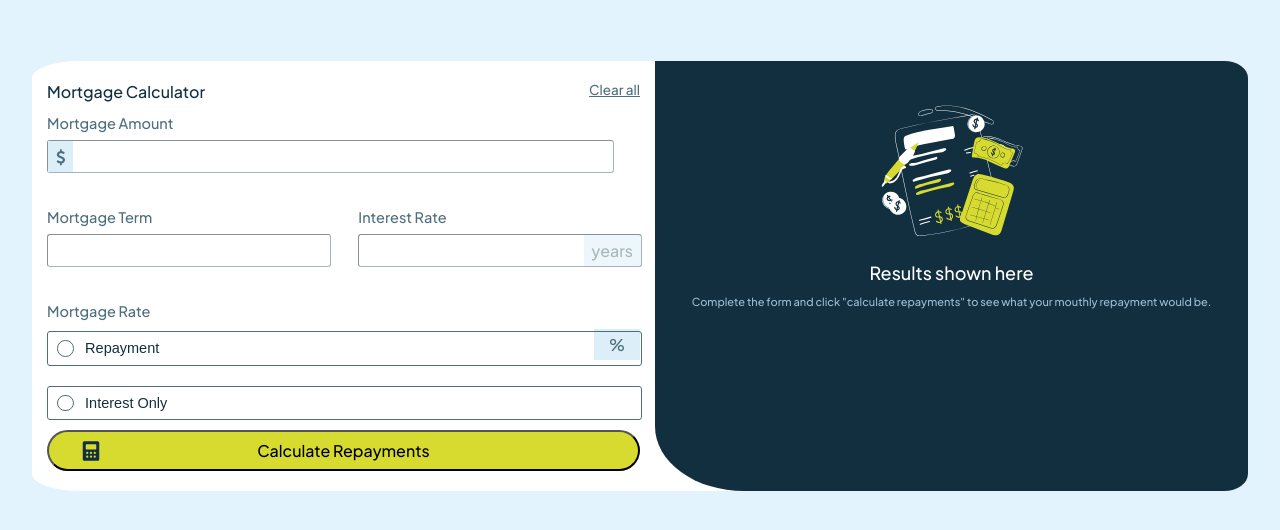
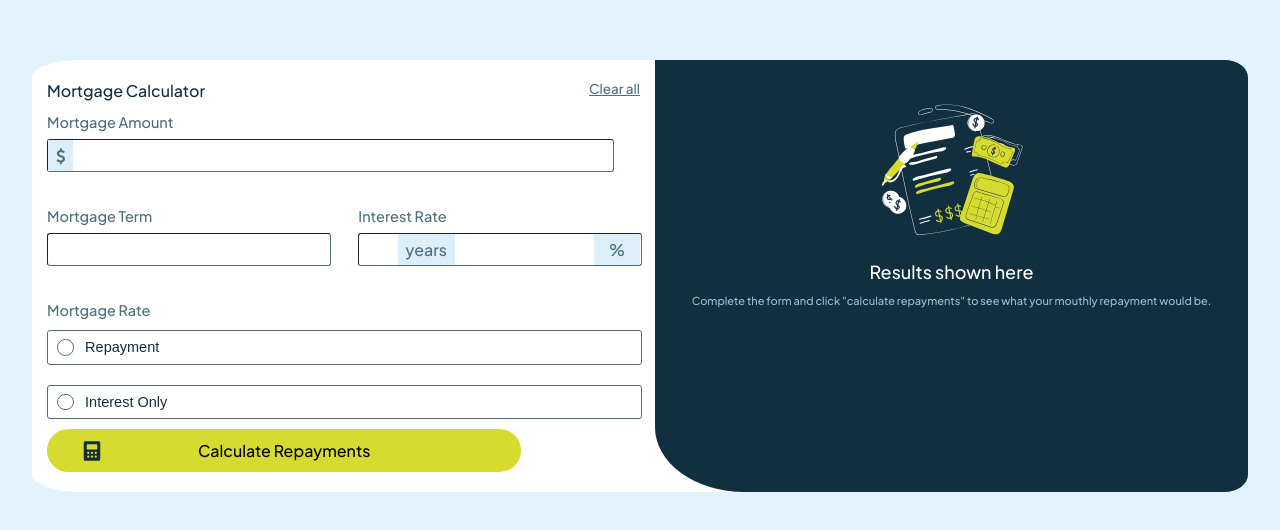
Before and after one commit to ceci-lo/Calculadora-Hipoteca, a plain HTML site: page index.html in a window 1280 px wide. Shown: the part 124-654 px from the top of the page. Drawn offline with Linux system fonts and the light colour scheme.

Commit message:
se acomodan iconos y se le saca borde a boton

```diff
--- a/Styles/style.css
+++ b/Styles/style.css
@@ -73,7 +73,6 @@ body{
         border-radius: 3px;
         border-color: hsl(200, 24%, 40%) ;
         border-width: 1px;
-        opacity: 0.5;
         display: block;
     }
     #mAmoung{
@@ -102,7 +101,6 @@ body{
         right: 0;
         top: 217px;
         color: hsl(200, 24%, 40%);
-
         background-color: hsl(201deg 62.37% 91.63%);
     }
 #repayment, #InterestOnly{
@@ -156,10 +154,10 @@ body{
     .container1__calculator button{
         position: relative;
        background-color: hsl(61, 70%, 52%);
-
        background-repeat: no-repeat;
         width: 100%;
         border-radius: 1024px;
+        border: solid  hsl(61, 70%, 52%);
         padding: 8px;
         align-items: center;
     }
@@ -234,6 +232,15 @@ body{
     .container1__calculator__form_twoInput_two{
         width: 47.5%;
     }
+    .container1__calculator button{
+        width: 80%;
+    }
+    .spanPercent{
+        top: 123px;
+    }
+    .spanmTerm {
+        right: 185px;
+    }
     .container2__results {
         width:50%;
         border-top-right-radius: 4%;
```
